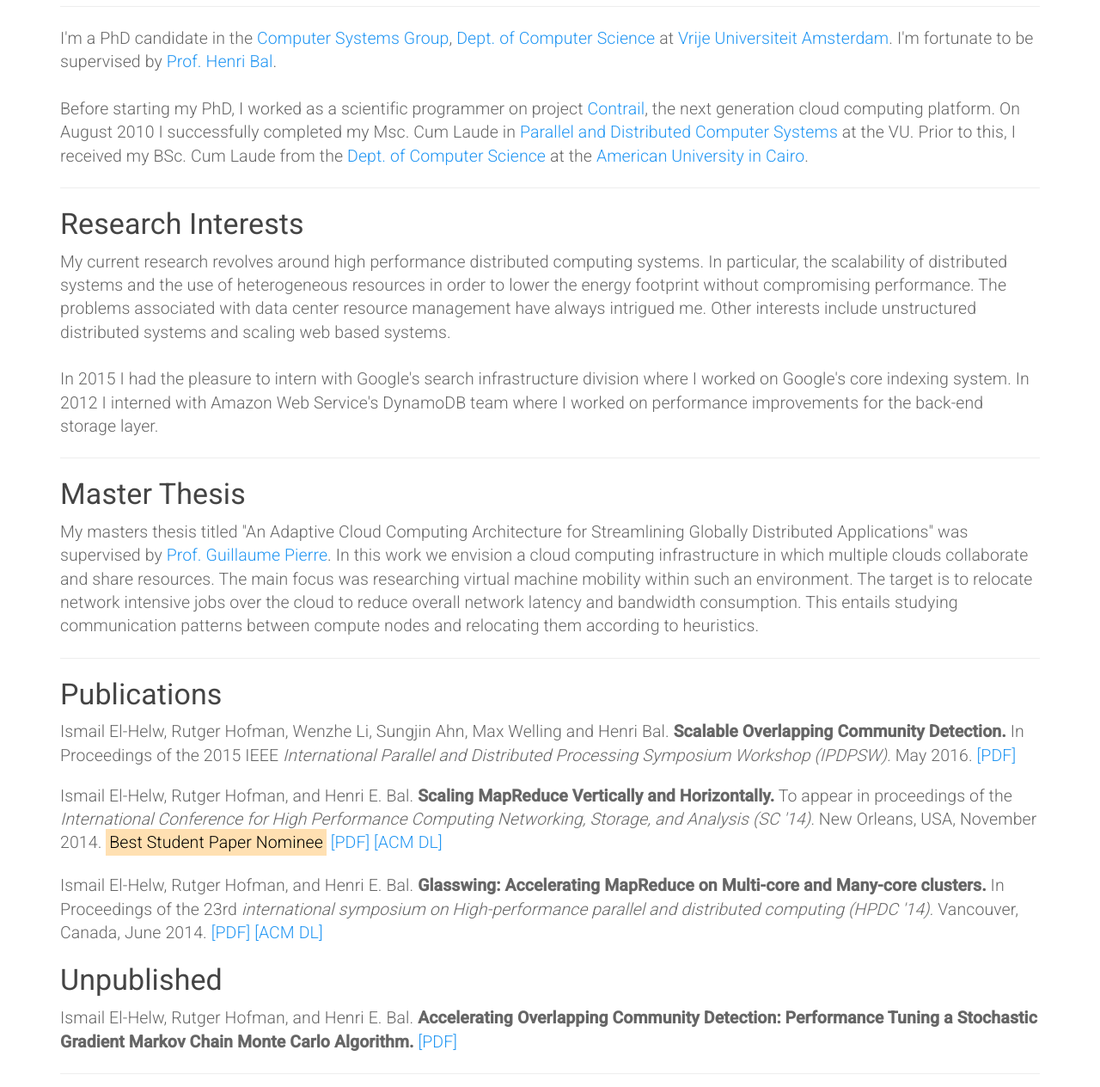
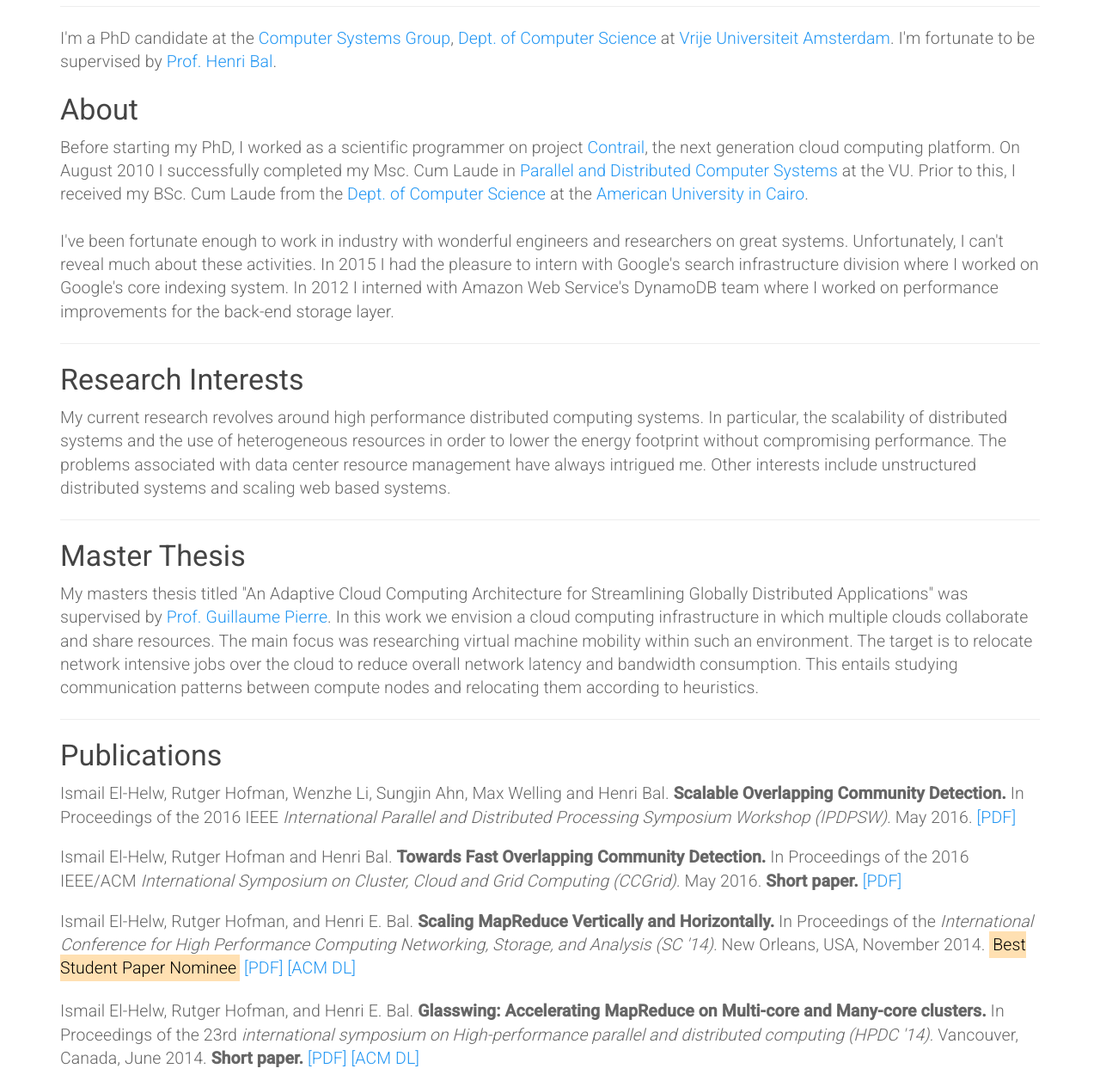
Before and after one commit to ielhelw/vu-www, a plain HTML site: page index.html in a window 1280 px wide. Shown: the part 327-1591 px from the top of the page at 86% size. Drawn offline with Linux system fonts and the light colour scheme.

Commit message:
Adding ccgrid paper + short paper labels

```diff
--- a/index.html
+++ b/index.html
@@ -57,15 +57,18 @@
 			</div>
 			<div class="lead">
 				<div>
-					<span>I'm a PhD candidate in the <a
+					<span>I'm a PhD candidate at the <a
           href="http://www.cs.vu.nl/en/research/computer-systems/index.aspx">Computer
           Systems Group</a>,
 					<a href="http://www.cs.vu.nl/">Dept. of Computer Science</a> at <a
 					href="http://www.vuamsterdam.com/">Vrije Universiteit
           Amsterdam</a>. I'm fortunate to be supervised by
-        <a href="http://www.cs.vu.nl/~bal/">Prof. Henri Bal</a>.
-
-					<br><br>Before starting my PhD, I worked as a scientific programmer
+          <a href="http://www.cs.vu.nl/~bal/">Prof. Henri Bal</a>.</span>
+        </div>
+        <div>
+					<h3>About</h3>
+          <span>
+          Before starting my PhD, I worked as a scientific programmer
 					on project <a href="http://contrail-project.eu/">Contrail</a>, the
 					next generation cloud computing platform. On August 2010 I
 					successfully completed my Msc. Cum Laude in <a
@@ -73,7 +76,18 @@
 					Systems</a> at the VU.  Prior to this, I received my BSc. Cum Laude
 					from the <a href="http://www.cs.aucegypt.edu/">Dept. of Computer
 					Science</a> at the <a href="http://www.aucegypt.edu/">American
-					University in Cairo</a>.</span>
+					University in Cairo</a>.
+          <br>
+          <br>
+          I've been fortunate enough to work in industry with wonderful
+          engineers and researchers on great systems. Unfortunately, I can't
+          reveal much about these activities.
+          In 2015 I had the pleasure to intern with Google's search
+          infrastructure division where I worked on Google's core indexing
+          system. In 2012 I interned with Amazon Web Service's DynamoDB team
+          where I worked on performance improvements for the back-end storage
+          layer.
+          </span>
 				</div>
 				<hr>
 				<div>
@@ -84,14 +98,7 @@
             to lower the energy footprint without compromising performance. The
             problems associated with data center resource management have
             always intrigued me. Other interests include unstructured
-            distributed systems and scaling web based systems.
-            <br/>
-            <br/>
-            In 2015 I had the pleasure to intern with Google's search
-            infrastructure division where I worked on Google's core indexing
-            system. In 2012 I interned with Amazon Web Service's DynamoDB team
-            where I worked on performance improvements for the back-end storage
-            layer.</span>
+            distributed systems and scaling web based systems.</span>
 				</div>
 				<hr>
 				<div>
@@ -115,14 +122,21 @@
             <p>Ismail El-Helw, Rutger Hofman, Wenzhe Li, Sungjin Ahn,
             Max Welling and Henri Bal.
 						<strong>Scalable Overlapping Community Detection.</strong> In
-            Proceedings of the 2015 IEEE <em>International Parallel and
+            Proceedings of the 2016 IEEE <em>International Parallel and
             Distributed Processing Symposium Workshop (IPDPSW).</em>
             May 2016.
 						<a href="pubs/elhelw-parlearning16.pdf">[PDF]</a></p>
 
+            <p>Ismail El-Helw, Rutger Hofman and Henri Bal.
+						<strong>Towards Fast Overlapping Community Detection.</strong> In
+            Proceedings of the 2016 IEEE/ACM <em>International Symposium on
+              Cluster, Cloud and Grid Computing (CCGrid).</em> May 2016.
+            <strong>Short paper.</strong>
+						<a href="pubs/elhelw-ccgrid16.pdf">[PDF]</a></p>
+
 						<p class="lead">Ismail El-Helw, Rutger Hofman, and Henri E. Bal.
 						<strong>Scaling MapReduce Vertically and
-						Horizontally.</strong> To appear in proceedings of the
+						Horizontally.</strong> In Proceedings of the
 						<em>International Conference for High Performance
 						Computing Networking, Storage, and Analysis (SC
 						'14).</em> New Orleans, USA, November 2014. <mark>Best
@@ -135,7 +149,8 @@
 						Multi-core and Many-core clusters.</strong> In
 						Proceedings of the 23rd <em>international symposium on
 						High-performance parallel and distributed computing
-						(HPDC '14).</em> Vancouver, Canada, June 2014.
+            (HPDC '14).</em> Vancouver, Canada, June 2014. <strong>Short
+            paper.</strong>
 						<a href="pubs/elhelw-hpdc14.pdf">[PDF]</a>
 						<a href="http://dl.acm.org/citation.cfm?id=2600706">[ACM DL]</a></p>
 
```
